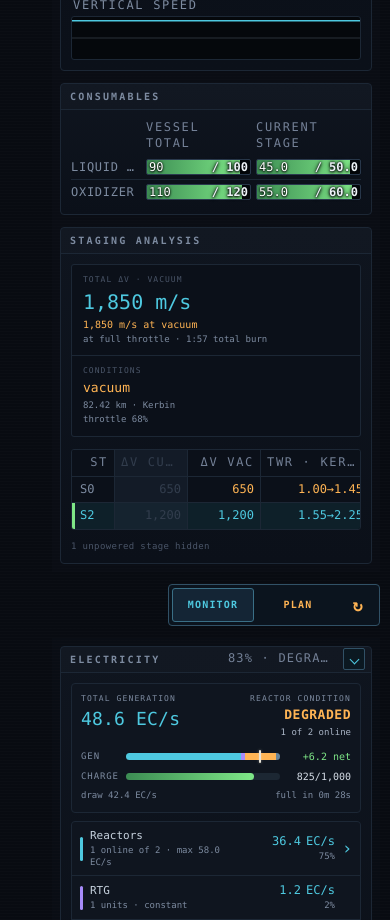
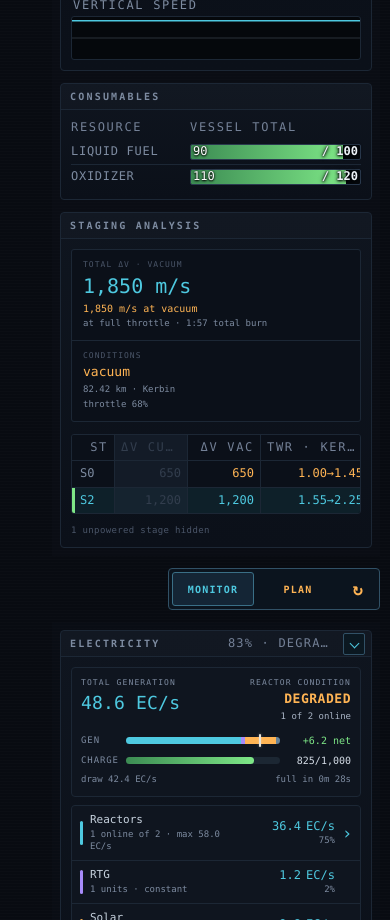
Before and after one commit to SacredWoobie/woobies-mission-control, a React (Vite) app in the folder frontend/: page / in a window 390 px wide. Shown: the part 1600-2520 px from the top of the page. Built offline with nearby package versions, Linux system fonts and the light colour scheme.

Commit message:
Simplify flight consumables inventory

```diff
--- a/frontend/src/components/ConsumablesPanel.tsx
+++ b/frontend/src/components/ConsumablesPanel.tsx
@@ -40,14 +40,12 @@ function ResourceMeter({
 
 export function ConsumablesPanel({ snapshot }: ConsumablesPanelProps) {
   const resources = selectConsumables(snapshot);
-  const stageKnown = snapshot["res.stageKnown"] !== false;
 
   return (
     <Panel compact id="cons" title="Consumables">
       <div className="col-heads" aria-hidden="true">
-        <span />
+        <span>Resource</span>
         <span>Vessel total</span>
-        <span>Current stage</span>
       </div>
       {resources.length === 0 ? (
         <p className="empty-state">No consumable resources reported.</p>
@@ -58,14 +56,8 @@ export function ConsumablesPanel({ snapshot }: ConsumablesPanelProps) {
               {humanizeResourceName(resource.name)}
             </span>
             <ResourceMeter {...resource.vessel} />
-            <ResourceMeter {...(stageKnown ? resource.stage : {})} />
           </div>
         ))
-      )}
-      {!stageKnown && (
-        <p className="res-note">
-          Current-stage column unavailable — active-stage telemetry is not available.
-        </p>
       )}
     </Panel>
   );
--- a/frontend/src/styles.css
+++ b/frontend/src/styles.css
@@ -462,9 +462,9 @@ button { font: inherit; }
 .editor-resources-empty { margin: 4px 0; color: var(--slate-dim); font-size: 10px; text-align: center; }
 
 /* Consumables: production structure and measurements. */
-.col-heads { display: grid; grid-template-columns: 78px 1fr 1fr; gap: 8px; margin-bottom: 4px; }
+.col-heads { display: grid; grid-template-columns: minmax(110px,.65fr) minmax(0,1.35fr); gap: 8px; margin-bottom: 4px; }
 .col-heads span { color: var(--slate-dim); font-size: 8px; letter-spacing: .14em; text-transform: uppercase; }
-.res-row { display: grid; grid-template-columns: 78px 1fr 1fr; gap: 8px; align-items: center; padding: 4px 0; border-bottom: 1px solid var(--rule); }
+.res-row { display: grid; grid-template-columns: minmax(110px,.65fr) minmax(0,1.35fr); gap: 8px; align-items: center; padding: 4px 0; border-bottom: 1px solid var(--rule); }
 .res-row:last-of-type { border-bottom: 0; }
 .res-name { overflow: hidden; color: var(--slate); font-size: 10px; letter-spacing: .06em; text-overflow: ellipsis; text-transform: uppercase; white-space: nowrap; }
 .meter { position: relative; min-width: 0; }
@@ -491,7 +491,6 @@ button { font: inherit; }
 }
 .meter .cap .k { color: #c2ccd8; }
 .res-row .meter .cap .k { color: #eef3f8; font-size: 10px; font-weight: 650; text-shadow: 0 0 2px #05080c, 0 0 5px rgba(5,8,12,.95), 0 1px 3px #000; }
-.res-note { margin: 6px 0 0; color: var(--slate-dim); font-size: 9px; font-style: italic; }
 
 /* Staging: compact Flight planning surface and detailed Editor table. */
 #stage .body { display: flex; flex-direction: column; gap: 10px; }
@@ -1742,7 +1741,7 @@ button { font: inherit; }
   :is(.flight-grid,.flight-workspace-shell) .flight-note-unpin,
   :is(.flight-grid,.flight-workspace-shell) #flightNote .notes-font-controls button { min-width: 36px !important; min-height: 36px; font-size: 10px; }
   :is(.flight-grid,.flight-workspace-shell) #cons .col-heads,
-  :is(.flight-grid,.flight-workspace-shell) #cons .res-row { grid-template-columns: 120px minmax(0,1fr) minmax(0,1fr); gap: 6px; }
+  :is(.flight-grid,.flight-workspace-shell) #cons .res-row { grid-template-columns: 170px minmax(0,1fr); gap: 6px; }
   .flight-region-reference .panel > h2 .tag { letter-spacing: 0; }
   .flight-region-primary #asc .stat .v { font-size: 14px; }
   .flight-region-primary #asc .stats-grid .label { font-size: 9px; letter-spacing: .08em; white-space: nowrap; }
@@ -1864,7 +1863,7 @@ button { font: inherit; }
 @media (max-width: 440px) {
   .overview-transfer-windows .overview-section-head { flex-wrap: wrap; }
   .overview-transfer-windows .overview-section-actions { max-width: 100%; margin-left: auto; }
-  .col-heads, .res-row { grid-template-columns: 70px 1fr 1fr; gap: 5px; }
+  .col-heads, .res-row { grid-template-columns: minmax(110px,.8fr) minmax(0,1.2fr); gap: 5px; }
   .meter .cap { padding-inline: 3px; font-size: 8px; }
   .flight-stage-hero { grid-template-columns: minmax(0,1fr); }
   #flightNote > h2 { padding-inline: 6px; gap: 4px; }
@@ -1900,7 +1899,6 @@ body, .app-shell, .dashboard-surface { min-height: 100dvh; }
 .editor-resource-amount small,
 .editor-resources-empty,
 .col-heads span,
-.res-note,
 .st-head > span,
 .overview-metrics span,
 .overview-metrics small,
@@ -2012,7 +2010,6 @@ body, .app-shell, .dashboard-surface { min-height: 100dvh; }
   font-size: 12px;
 }
 
-.res-note,
 .notes-preview header p,
 .notes-preview-body > span,
 .notes-preview-body pre,
```
Also changed, not shown: 2 other files (tests, documents, lock files or other folders).
